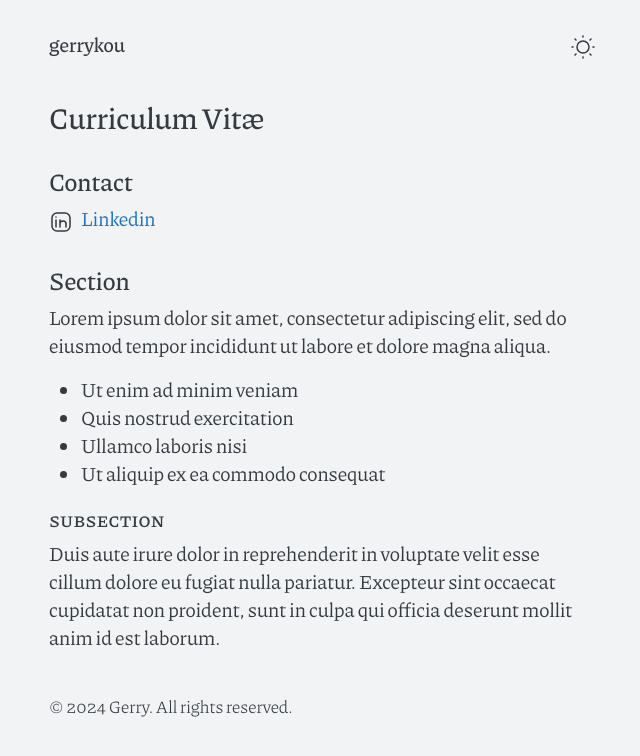
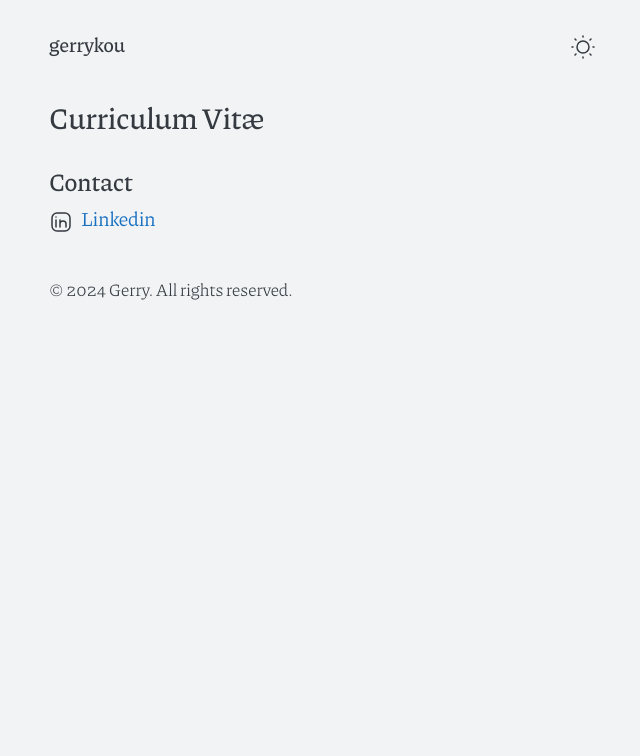
Before and after one commit to gerrykou/gerrykou.github.io, a Jekyll site: the page built from cv.md, in a window 1280 px wide. Shown: the top 756 px of the page, without its empty margins (318-958 px from the left). Built offline with Jekyll 4.4.1, drawn with Linux system fonts in a browser that asks for light colours.

Commit message:
Update cv.md

```diff
--- a/cv.md
+++ b/cv.md
@@ -6,16 +6,3 @@
 # Curriculum Vitæ
 
 {% include contact.html %}
-
-## Section
-
-Lorem ipsum dolor sit amet, consectetur adipiscing elit, sed do eiusmod tempor incididunt ut labore et dolore magna aliqua.
-
-* Ut enim ad minim veniam
-* Quis nostrud exercitation
-* Ullamco laboris nisi
-* Ut aliquip ex ea commodo consequat
-
-### Subsection
-
-Duis aute irure dolor in reprehenderit in voluptate velit esse cillum dolore eu fugiat nulla pariatur. Excepteur sint occaecat cupidatat non proident, sunt in culpa qui officia deserunt mollit anim id est laborum.
```
